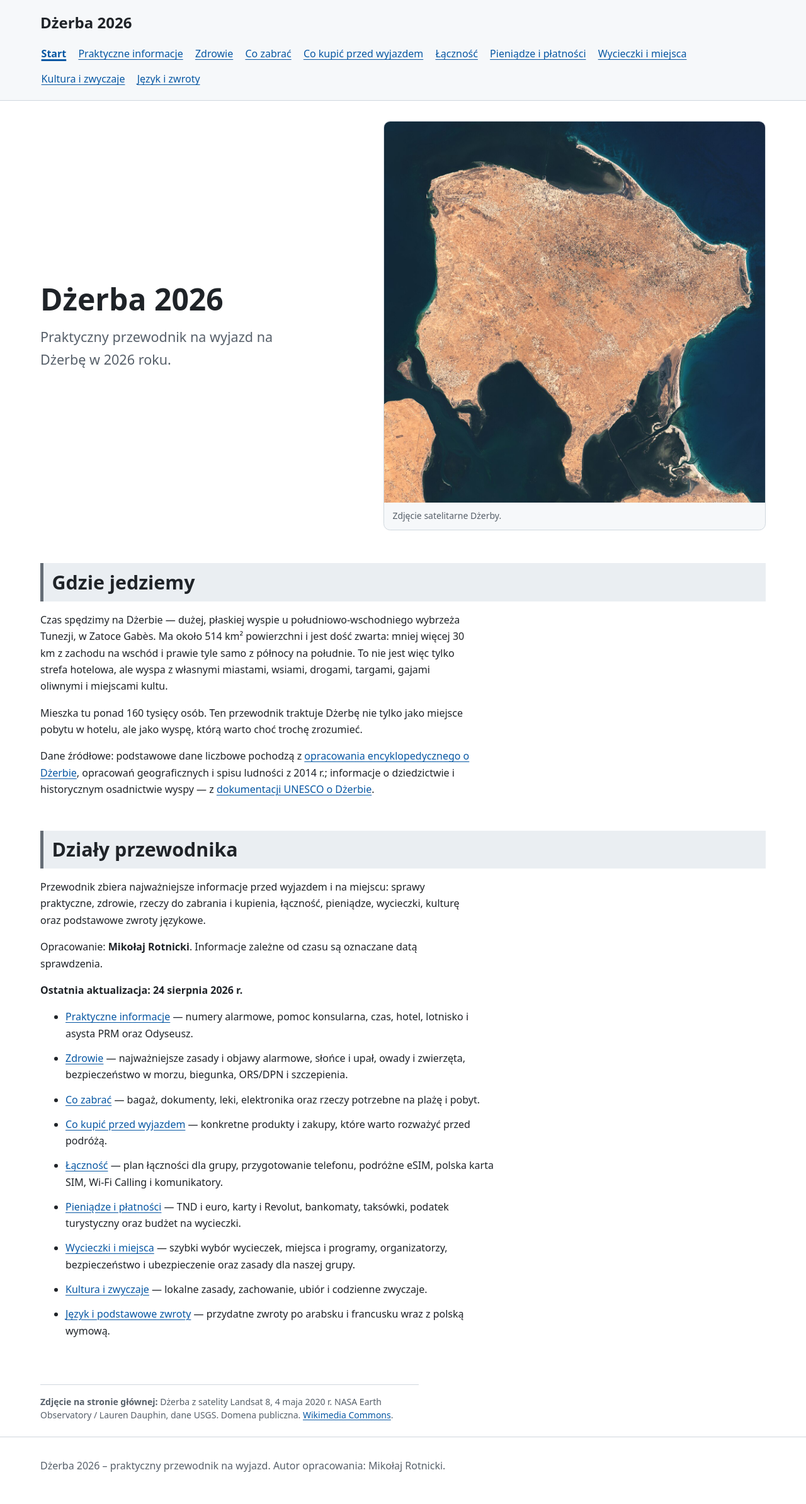
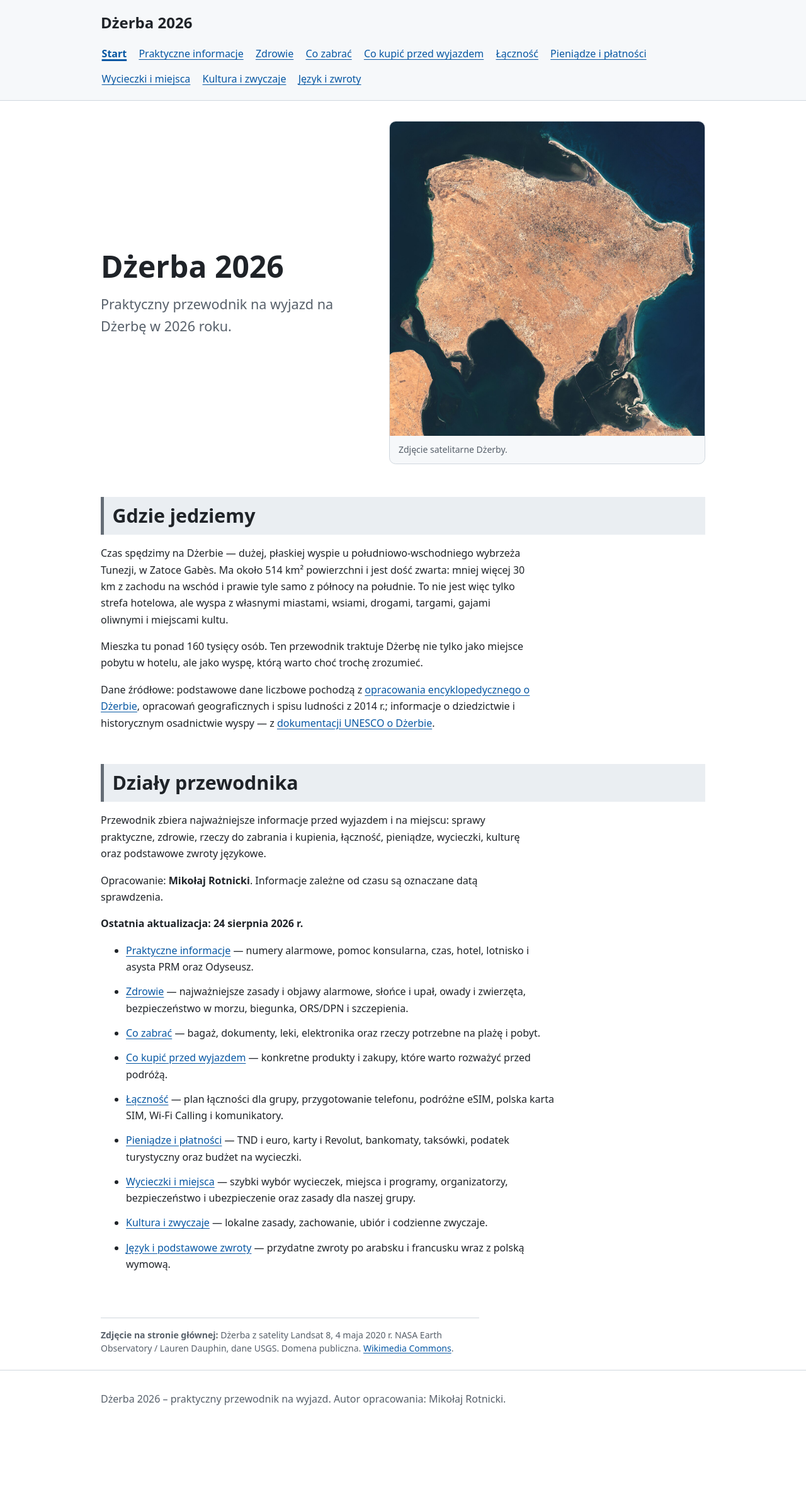
Before and after one commit to rotnicki/djerba-2026, a Jekyll site: the page built from index.md, in a window 1280 px wide. Shown: the whole page at 63% size. Built offline with Jekyll 4.4.1, drawn with Linux system fonts in a browser that asks for light colours; after the commit the page ends 2283 px from its top, so only the background shows below that.

Commit message:
Zwęź wspólny kontener strony

```diff
--- a/assets/css/style.css
+++ b/assets/css/style.css
@@ -24,7 +24,7 @@ body {
 }
 
 .wrapper {
-  width: min(100% - 2rem, 72rem);
+  width: min(100% - 2rem, 60rem);
   margin-inline: auto;
 }
 
@@ -362,7 +362,7 @@ code {
 }
 
 @media (max-width: 40rem) {
-  .wrapper { width: min(100% - 1.25rem, 72rem); }
+  .wrapper { width: min(100% - 1.25rem, 60rem); }
   .nav-list { display: block; }
   .nav-list li + li { margin-top: .35rem; }
   .home-section-list li + li { margin-top: .9rem; }
```
